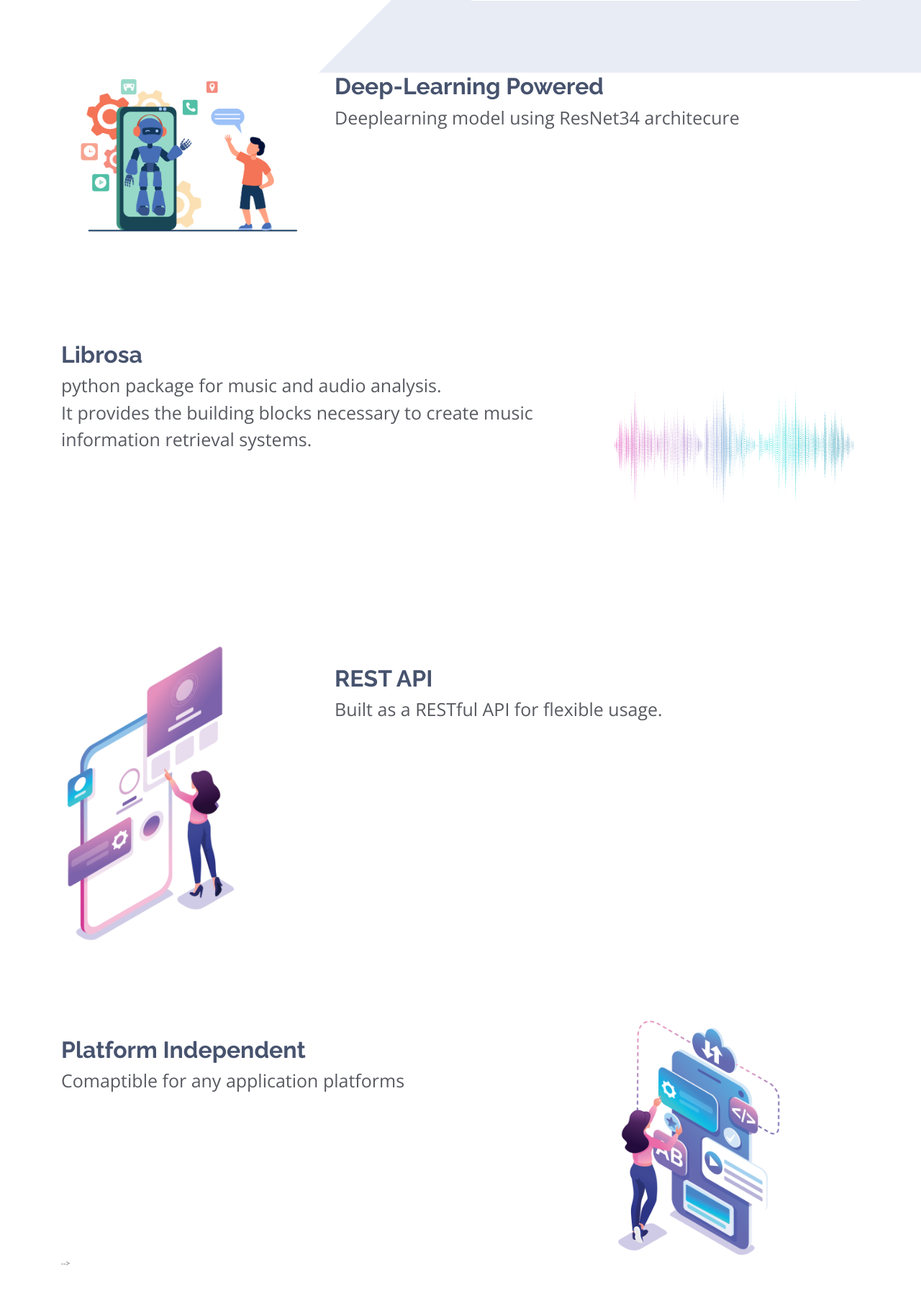
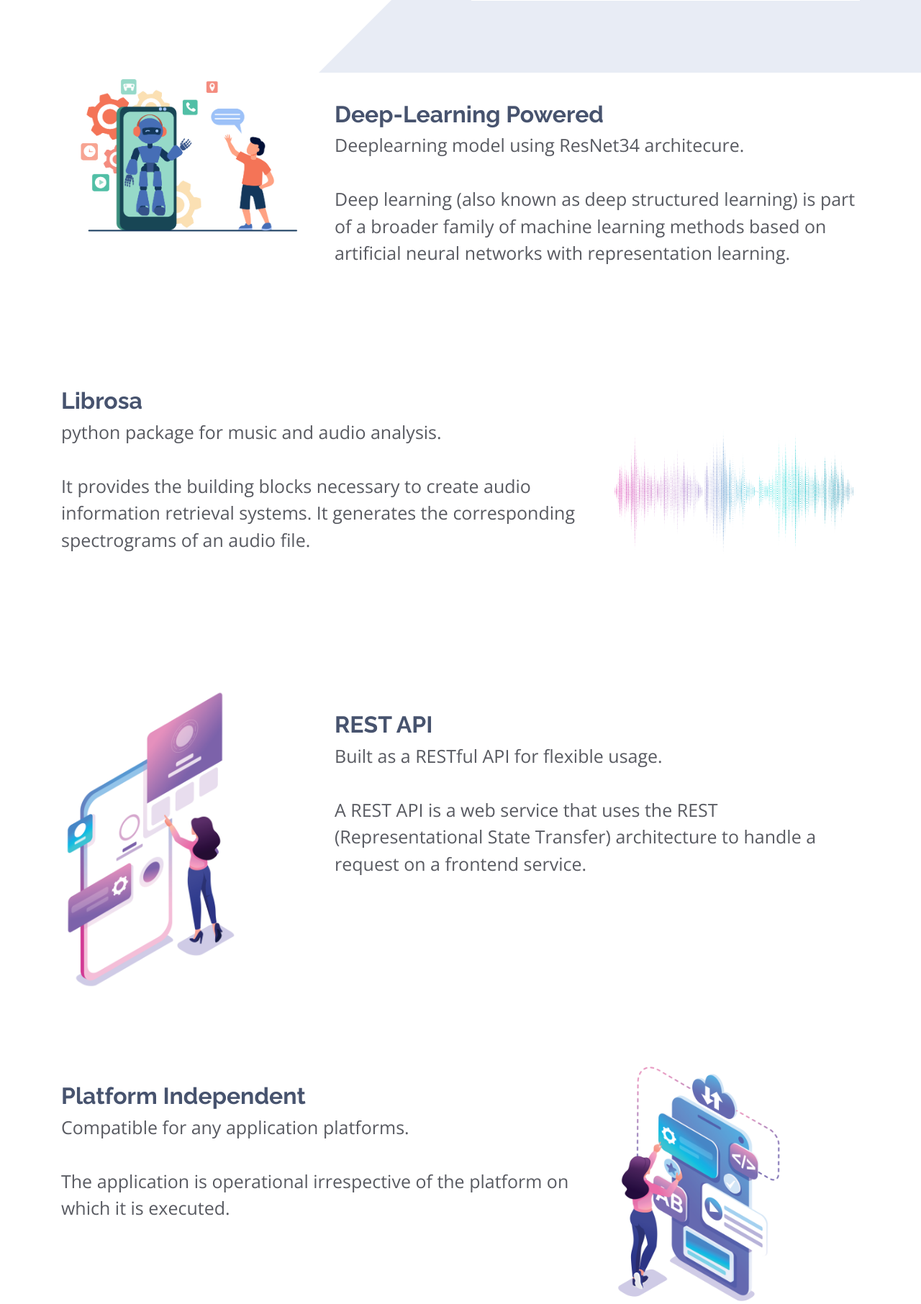
Before and after one commit to apzl/SANA, a Django app: page /home/ in a window 1280 px wide. Shown: the part 545-2357 px from the top of the page at 72% size. Run offline with Django 3.2, Linux system fonts and the light colour scheme; some libraries are stand-ins or nearby versions.

Commit message:
final frontend works

```diff
--- a/templates/404.html
+++ b/templates/404.html
@@ -2,6 +2,10 @@
 {% load static %}
 {% block content%}
 <section>
-	<img src="{% static 'img/404.jpg' %}" style="width: 50%;margin-left: 300px; margin-top: 50px;" >
+	<img src="{% static 'img/error.jpg' %}" style="width: 50%;margin-left: 300px; margin-top: 50px;" >
+	<p style="text-align: center;">
+		ERROR!<br>
+		Please check the file uploaded to be of the required specifications.
+	</p>
 </section>
 {% endblock %}
--- a/templates/home.html
+++ b/templates/home.html
@@ -34,9 +34,11 @@
             <img src="{% static 'img/8252.png' %}" class="img-fluid" alt="">
           </div>
           <div class="col-md-8 pt-4" data-aos="fade-up">
-            <h3>Deep-Learning Powered</h3>
+            <h3><br>Deep-Learning Powered</h3>
              <p  style="font-size: 25px;">
-              Deeplearning model using ResNet34 architecure
+              Deeplearning model using ResNet34 architecure.<br><br>
+              Deep learning (also known as deep structured learning) is part of a broader family of
+              machine learning methods based on artificial neural networks with representation learning.<br><br>
             </p>
             <!--<ul style="font-size: 15px;">
               <li><i class="icofont-check"></i> Deep-Learning Powered : Deeplearning model using ResNet34 architecure</li>
@@ -54,19 +56,22 @@
           <div class="col-md-8 pt-5 order-2 order-md-1" data-aos="fade-up">
             <h3>Librosa</h3>
             <p style="font-size: 25px;">
-              python package for music and audio analysis.<br>
-              It provides the building blocks necessary to create music information retrieval systems.
+              python package for music and audio analysis.<br><br>
+              It provides the building blocks necessary to create audio information retrieval systems.
+              It generates the corresponding spectrograms of an audio file.
             </p>
           </div>
         </div>
 
-         <div class="row content">
+        <div class="row content">
           <div class="col-md-4" data-aos="fade-right">
             <img src="{% static 'img/details-3.png' %}" class="img-fluid" style="width: 70%;" alt="">
           </div>
           <div class="col-md-8 pt-5" data-aos="fade-up">
             <h3>REST API</h3>
-            <p>Built as a RESTful API for flexible usage.</p>
+            <p>Built as a RESTful API for flexible usage. <br><br>
+              A REST API is a web service that uses the REST (Representational State Transfer)
+              architecture to handle a request on a frontend service.</p>
           </div>
         </div>
 
@@ -77,7 +82,8 @@
           <div class="col-md-8 pt-5 order-2 order-md-1" data-aos="fade-up">
             <h3 class="">Platform Independent </h3>
             <p>
-              Comaptible for any application platforms
+              Compatible for any application platforms.<br><br>
+              The application is operational irrespective of the platform on which it is executed.
             </p>
           </div>
         </div> -->
@@ -95,16 +101,21 @@
 
     <div class="footer-newsletter" data-aos="fade-up">
       <div class="container">
-        <p style="font-size:10px">The file can be of any format.<br>
-           Only the first 10 seconds will be recognized.<br>Please make sure the upladed file is within the size and duration limits.
-          <br>(The recognizing progress is asynchronous. You can save the UPLOAD_ID to check the result later.)</p>
-          <a href="{% url 'record_audio' %}"><button class="btn btn-info btn-lg" style="margin: 20px;">Record Audio</button></a>
+        <p style="font-size:15px">Record a sound instantaneously.<br>
+          To ensure accurate prediction, kindly limit the duration of the recording to 5 seconds.
+        </p>
+        <a href="{% url 'record_audio' %}">
+          <button class="btn btn-info btn-lg" style="margin: 20px;">Record Audio</button>
+        </a>
+        <p style="font-size:15px"><br><br><br>Upload an audio file. The file can be of any audio format.<br>
+          To ensure accurate predictions, kindly limit the file size to 500 KB and duration to 5 seconds.
+        </p>
         <div class="row justify-content-center">
           <div class="col-lg-6">
 			      <form method="POST" enctype="multipart/form-data" style="padding: 25px 20px 0 30px;">
               {% csrf_token%}
-				      <input type="file", name="audio">
-              <button class="btn btn-info btn-lg" type="submit" style="margin: 20px;">Upload</button>
+				      <input type="file", name="audio" style="margin: 0px 10px 0px 100px;">
+              <button class="btn btn-info btn-lg" type="submit" style="margin: 20px 20px 20px 205px;">Upload</button>
             </form>
           </div>
         </div>
@@ -127,16 +138,16 @@
             </p>
           </div>
 
-          <div class="col-lg-3 col-md-6 footer-links" data-aos="fade-up" data-aos-delay="100">
+          <!-- <div class="col-lg-3 col-md-6 footer-links" data-aos="fade-up" data-aos-delay="100">
             <h4>Useful Links</h4>
             <ul>
               <li><i class="bx bx-chevron-right"></i> <a href="{% url 'upload_audio' %}">Home</a></li>
               <li><i class="bx bx-chevron-right"></i> <a href="{% url 'list_audio' %}">Database</a></li>
-              <!--<li><i class="bx bx-chevron-right"></i> <a href="#">Services</a></li>
+              <li><i class="bx bx-chevron-right"></i> <a href="#">Services</a></li>
               <li><i class="bx bx-chevron-right"></i> <a href="#">Terms of service</a></li>
-              <li><i class="bx bx-chevron-right"></i> <a href="#">Privacy policy</a></li> -->
+              <li><i class="bx bx-chevron-right"></i> <a href="#">Privacy policy</a></li>
             </ul>
-          </div>
+          </div> -->
 
            <!--<div class="col-lg-3 col-md-6 footer-links" data-aos="fade-up" data-aos-delay="200">
             <h4>Our Services</h4>
```
Also changed, not shown: static/img/404.jpg (deleted), static/img/error.jpg (added).
